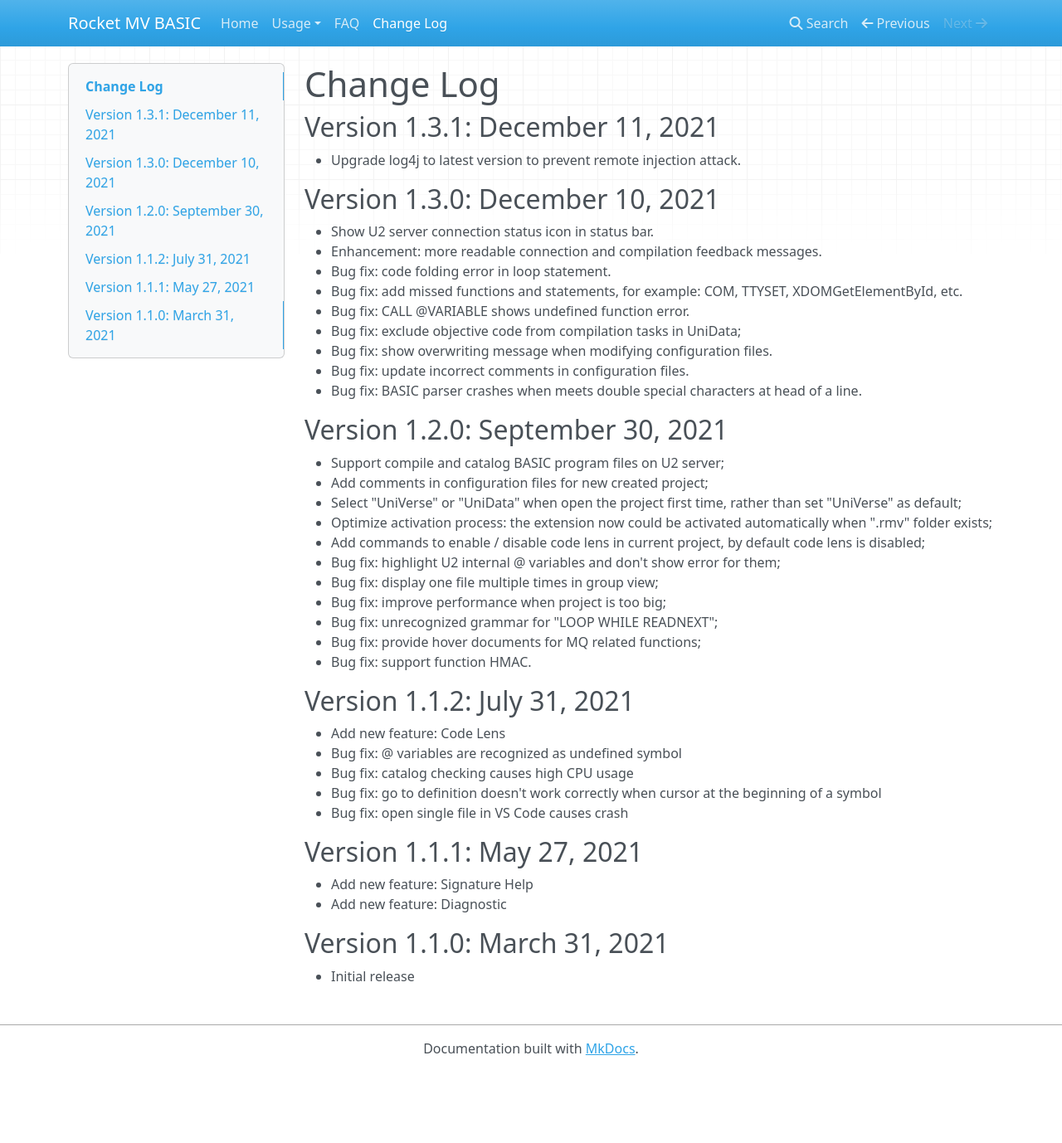
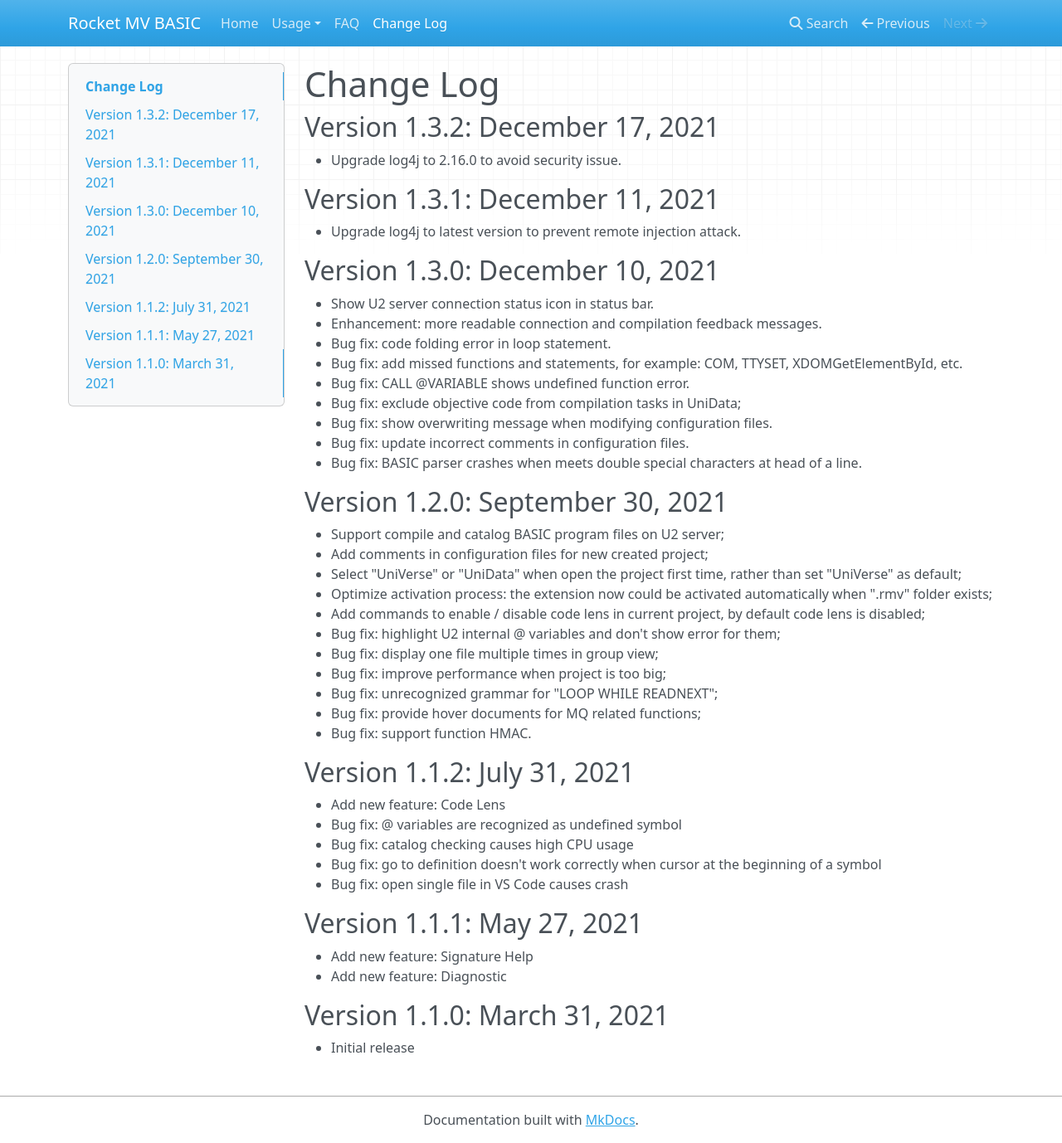
Before and after one commit to RocketSoftware/rocket-mvbasic, an MkDocs documentation site: the page built from docs/usage/CHANGELOG.md, in a window 1280 px wide and 1378 px high. Shown: the whole window at 83% size. Built offline with MkDocs 1.6.1, drawn with Linux system fonts in a browser that asks for light colours; nearby versions of some CDN libraries.

Commit message:
Update CHANGELOG.md

```diff
--- a/docs/usage/CHANGELOG.md
+++ b/docs/usage/CHANGELOG.md
@@ -1,4 +1,8 @@
 # Change Log
+
+## Version 1.3.2: December 17, 2021
+
+- Upgrade log4j to 2.16.0 to avoid security issue.
 
 ## Version 1.3.1: December 11, 2021
 
```
